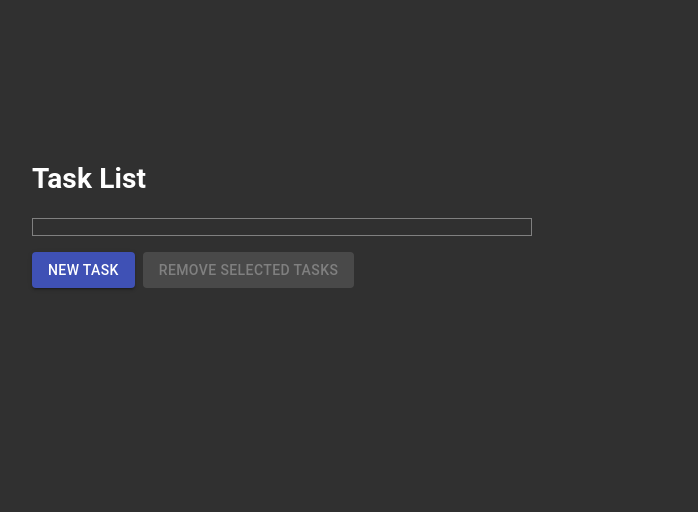
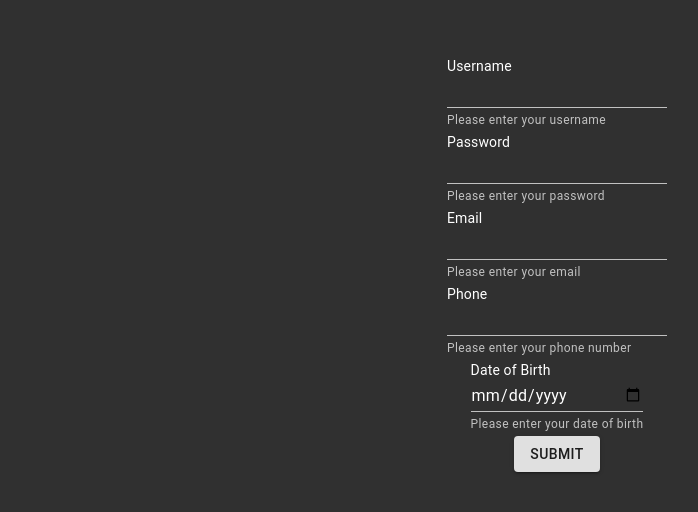
Before and after one commit to GianlucaBobbioScale/ITDojo, a React (Create React App) app in the folder Exercises/exercise1/: page / in a window 1280 px wide. Shown: the part 186-698 px from the top of the page, without its empty margins (358-1056 px from the left). Built offline with nearby package versions, Linux system fonts and the light colour scheme.

Commit message:
Start with form

```diff
--- a/Exercises/exercise1/src/App.jsx
+++ b/Exercises/exercise1/src/App.jsx
@@ -1,19 +1,64 @@
-import React from 'react';
-import { createTheme, ThemeProvider } from '@material-ui/core/styles';
-import CssBaseline from '@material-ui/core/CssBaseline';
-import BadTaskList from './BadTaskList';
+import React from "react";
+import { createTheme, ThemeProvider } from "@material-ui/core/styles";
+import CssBaseline from "@material-ui/core/CssBaseline";
+// import BadTaskList from './BadTaskList';
+import Form from "./Form";
 
 const darkTheme = createTheme({
   palette: {
-    type: 'dark',
+    type: "dark",
   },
 });
+
+const fields = [
+  {
+    name: "Username",
+    type: "text",
+    required: true,
+    placeholder: "Enter your username",
+    helperText: "Please enter your username",
+    label: "Username",
+  },
+  {
+    name: "Password",
+    type: "password",
+    required: true,
+    placeholder: "Enter your password",
+    helperText: "Please enter your password",
+    label: "Password",
+  },
+  {
+    name: "Email",
+    type: "string",
+    required: true,
+    placeholder: "Enter your email",
+    helperText: "Please enter your email",
+    label: "Email",
+  },
+  {
+    name: "Phone",
+    //TODO: define type
+    type: "number",
+    required: false,
+    placeholder: "Enter your phone number",
+    helperText: "Please enter your phone number",
+    label: "Phone",
+  },
+  {
+    name: "Date of Birth",
+    type: "date",
+    required: false,
+    placeholder: "Enter your date of birth",
+    helperText: "Please enter your date of birth",
+    label: "Date of Birth",
+  },
+];
 
 function App(props) {
   return (
     <ThemeProvider theme={darkTheme}>
       <CssBaseline />
-      <BadTaskList />
+      <Form fields={fields} />
     </ThemeProvider>
   );
 }
--- /dev/null
+++ b/Exercises/exercise1/src/Form.jsx
@@ -0,0 +1,58 @@
+import { memo } from "react";
+//MUI
+import {
+  Box,
+  Button,
+  Divider,
+  FormControl,
+  FormHelperText,
+  Input,
+  InputLabel,
+  OutlinedInput,
+} from "@material-ui/core";
+
+const Form = ({ fields }) => {
+  return (
+    <Box
+      sx={{
+        display: "flex",
+        flexDirection: "column",
+        width: "500px",
+        justifyContent: "center",
+        alignItems: "center",
+        marginLeft: "550px",
+        marginTop: "100px",
+      }}
+    >
+      {fields.map((field) => {
+        return (
+          <>
+            <FormControl sx={{marginTop:'15px'}}>
+              {field.label}
+              <Input
+                id={field.name}
+                required={field.required}
+                aria-describedby={field.placeholder}
+                type={field.type}
+              />
+              <FormHelperText id={field.helperText}>
+                {field.helperText}
+              </FormHelperText>
+            </FormControl>
+            <Divider/>
+          </>
+        );
+      })}
+      <Button
+        variant="contained"
+        onSubmit={(e) => {
+          console.log("fields: ", e);
+        }}
+      >
+        Submit
+      </Button>
+    </Box>
+  );
+};
+
+export default memo(Form);
```
